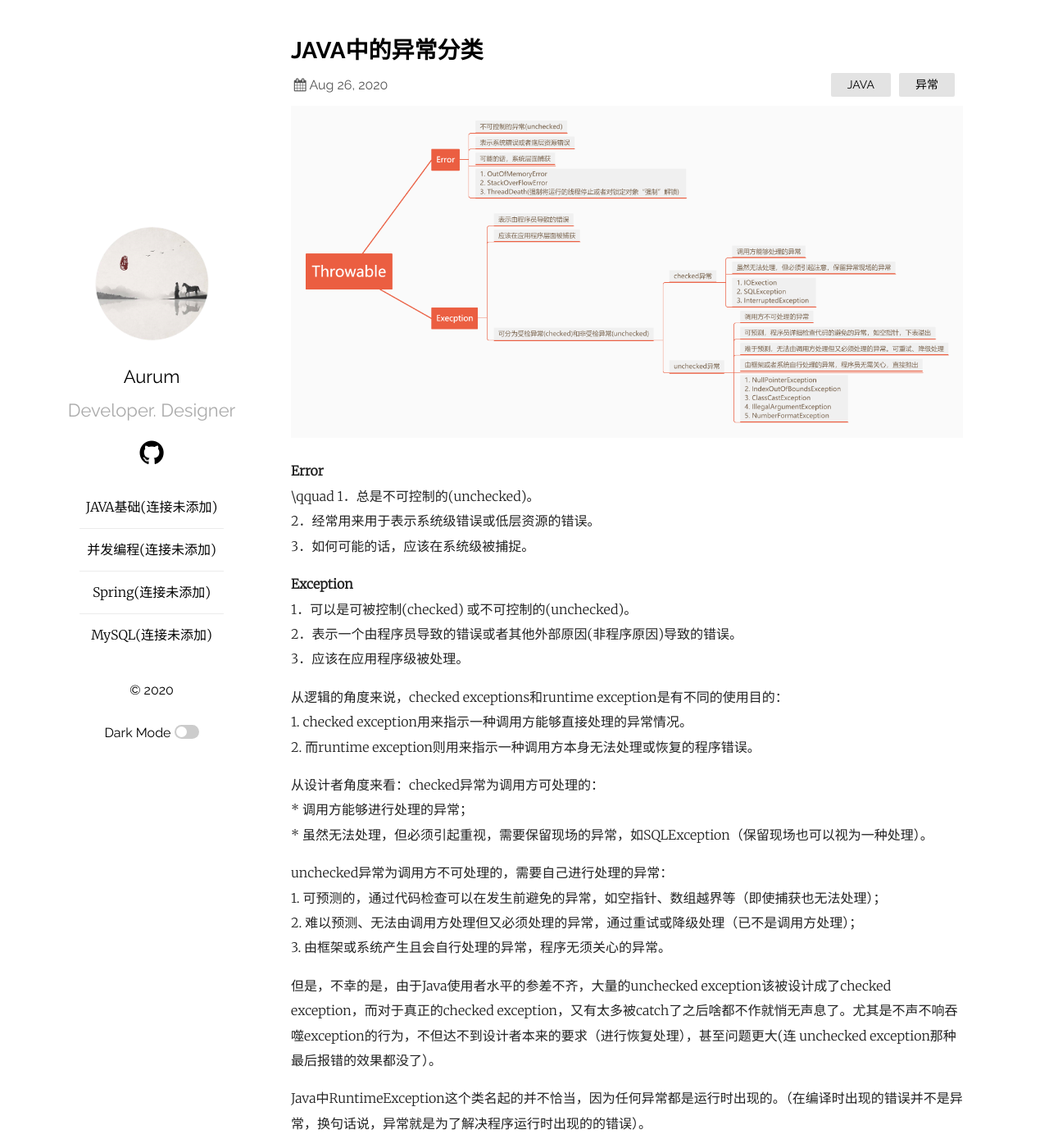
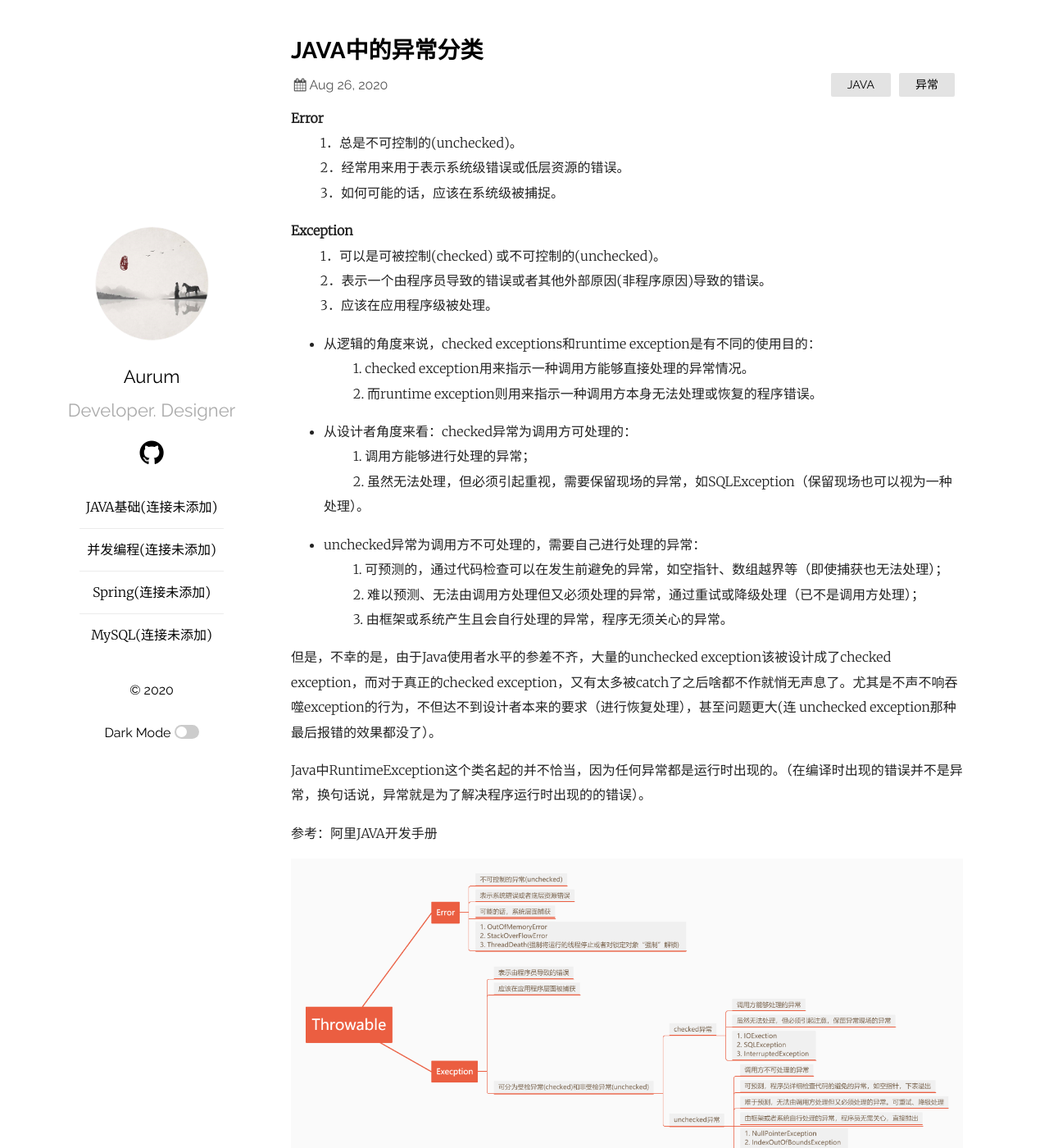
Before and after one commit to alphaJie/alphaJie.github.io, a Jekyll site: the page built from _posts/2020-08-26-Exception-in-java.markdown, in a window 1280 px wide and 1400 px high. Shown: the whole window at 82% size. Built offline with Jekyll 4.4.1, drawn with Linux system fonts in a browser that asks for light colours.

Commit message:
测试增加新页面-样式修改2

```diff
--- a/_posts/2020-08-26-Exception-in-java.markdown
+++ b/_posts/2020-08-26-Exception-in-java.markdown
@@ -4,34 +4,35 @@ title:  "JAVA中的异常分类"
 date:   2020-08-26 17:03:36 +0530
 categories: JAVA 异常
 ---
-![plainwhite theme preview](/assets/images/exceptionInJava.png)
 
 **Error**
- \qquad 1．总是不可控制的(unchecked)。
-2．经常用来用于表示系统级错误或低层资源的错误。
-3．如何可能的话，应该在系统级被捕捉。
+&emsp;&emsp; 1．总是不可控制的(unchecked)。
+&emsp;&emsp; 2．经常用来用于表示系统级错误或低层资源的错误。
+&emsp;&emsp; 3．如何可能的话，应该在系统级被捕捉。
 
 **Exception**
-1．可以是可被控制(checked) 或不可控制的(unchecked)。
-2．表示一个由程序员导致的错误或者其他外部原因(非程序原因)导致的错误。
-3．应该在应用程序级被处理。
+&emsp;&emsp; 1．可以是可被控制(checked) 或不可控制的(unchecked)。
+&emsp;&emsp; 2．表示一个由程序员导致的错误或者其他外部原因(非程序原因)导致的错误。
+&emsp;&emsp; 3．应该在应用程序级被处理。
 
 
-从逻辑的角度来说，checked exceptions和runtime exception是有不同的使用目的：
-	1. checked exception用来指示一种调用方能够直接处理的异常情况。
-	2. 而runtime exception则用来指示一种调用方本身无法处理或恢复的程序错误。
+- 从逻辑的角度来说，checked exceptions和runtime exception是有不同的使用目的：
+&emsp;&emsp; 1. checked exception用来指示一种调用方能够直接处理的异常情况。
+&emsp;&emsp; 2. 而runtime exception则用来指示一种调用方本身无法处理或恢复的程序错误。
 
-从设计者角度来看：checked异常为调用方可处理的：
-	* 调用方能够进行处理的异常；
-	* 虽然无法处理，但必须引起重视，需要保留现场的异常，如SQLException（保留现场也可以视为一种处理）。
+- 从设计者角度来看：checked异常为调用方可处理的：
+&emsp;&emsp; 1. 调用方能够进行处理的异常；
+&emsp;&emsp; 2. 虽然无法处理，但必须引起重视，需要保留现场的异常，如SQLException（保留现场也可以视为一种处理）。
 
-unchecked异常为调用方不可处理的，需要自己进行处理的异常：
-	1. 可预测的，通过代码检查可以在发生前避免的异常，如空指针、数组越界等（即使捕获也无法处理）；
-	2. 难以预测、无法由调用方处理但又必须处理的异常，通过重试或降级处理（已不是调用方处理）；
-	3. 由框架或系统产生且会自行处理的异常，程序无须关心的异常。
+- unchecked异常为调用方不可处理的，需要自己进行处理的异常：
+&emsp;&emsp; 1. 可预测的，通过代码检查可以在发生前避免的异常，如空指针、数组越界等（即使捕获也无法处理）；
+&emsp;&emsp; 2. 难以预测、无法由调用方处理但又必须处理的异常，通过重试或降级处理（已不是调用方处理）；
+&emsp;&emsp; 3. 由框架或系统产生且会自行处理的异常，程序无须关心的异常。
 
 但是，不幸的是，由于Java使用者水平的参差不齐，大量的unchecked exception该被设计成了checked exception，而对于真正的checked exception，又有太多被catch了之后啥都不作就悄无声息了。尤其是不声不响吞噬exception的行为，不但达不到设计者本来的要求（进行恢复处理），甚至问题更大(连 unchecked exception那种最后报错的效果都没了）。
 
 Java中RuntimeException这个类名起的并不恰当，因为任何异常都是运行时出现的。（在编译时出现的错误并不是异常，换句话说，异常就是为了解决程序运行时出现的的错误）。
 
 参考：阿里JAVA开发手册
+
+![plainwhite theme preview](/assets/images/exceptionInJava.png)
```
